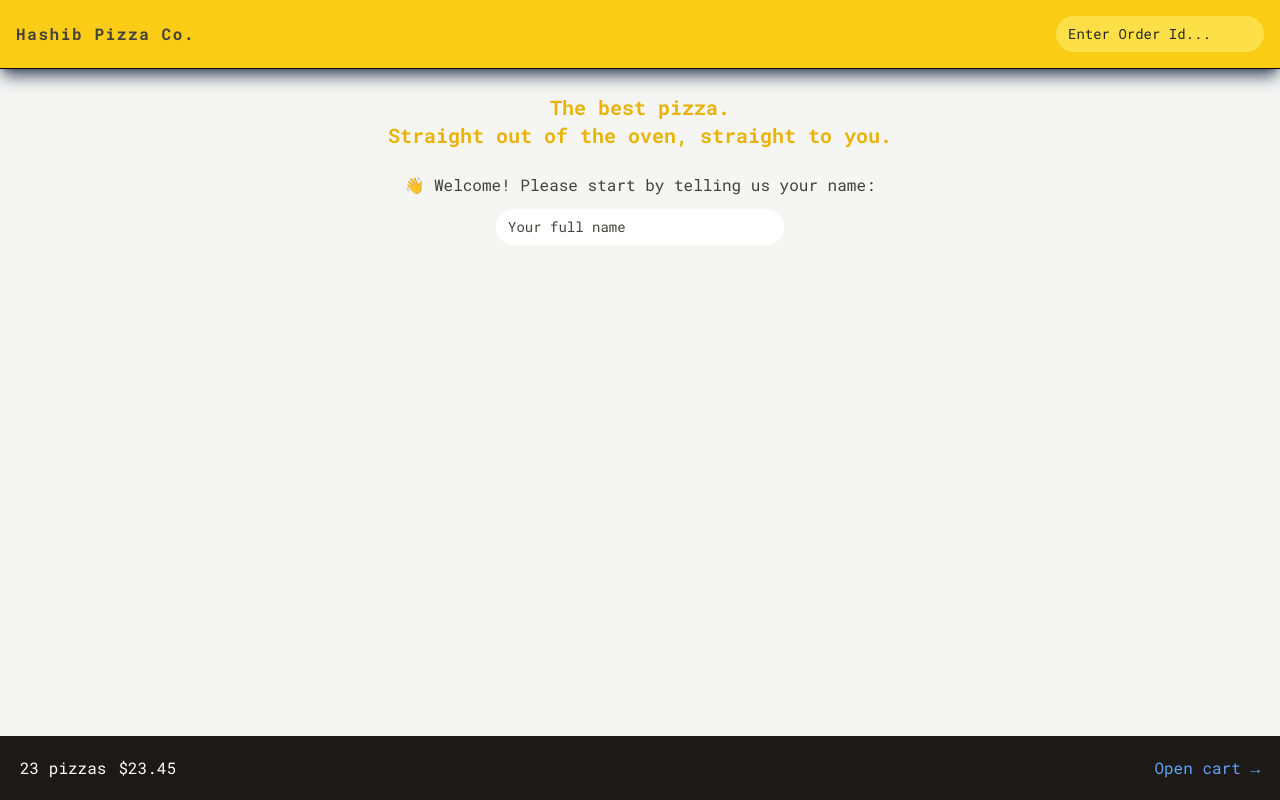
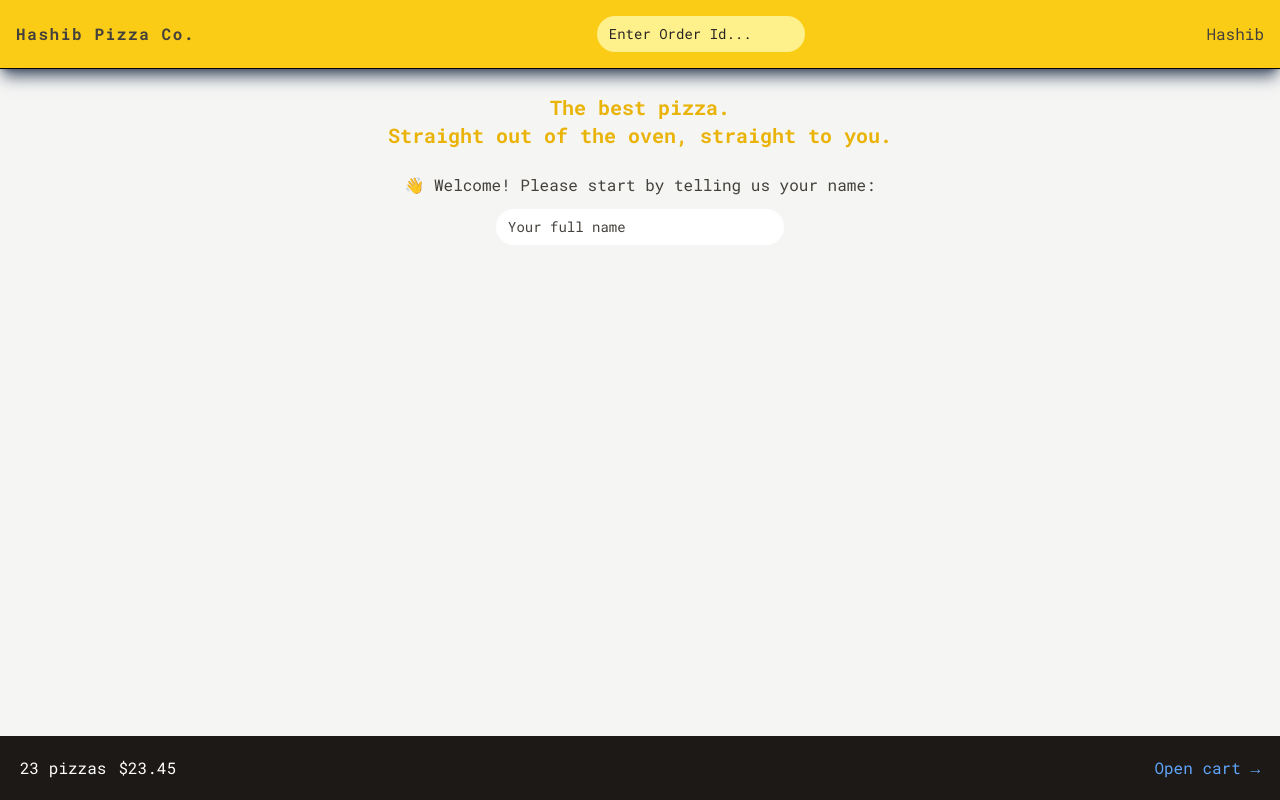
Before and after one commit to hashib786/Fast-Pizza, a React (Vite) app: page / in a window 1280 px wide. Built offline with nearby package versions, Linux system fonts and the light colour scheme.

Commit message:
Created store and show user name in user component 👤👤

```diff
--- /dev/null
+++ b/src/features/store.tsx
@@ -0,0 +1,15 @@
+import { configureStore } from "@reduxjs/toolkit";
+import userSlice from "./user/userSlice";
+
+const store = configureStore({
+  reducer: {
+    user: userSlice,
+  },
+});
+
+// We can use RootState type in every file in project
+declare global {
+  type RootState = ReturnType<typeof store.getState>;
+}
+
+export default store;
--- a/src/features/user/userSlice.ts
+++ b/src/features/user/userSlice.ts
@@ -1,3 +1,4 @@
+import { createSlice } from "@reduxjs/toolkit";
 // function getPosition() {
 //   return new Promise(function (resolve, reject) {
 //     navigator.geolocation.getCurrentPosition(resolve, reject);
@@ -19,3 +20,22 @@
 //   // 3) Then we return an object with the data that we are interested in
 //   return { position, address };
 // }
+
+export type SliceState = {
+  userName: string;
+};
+
+const initialState: SliceState = { userName: "Hashib" };
+
+const { actions, reducer } = createSlice({
+  name: "user",
+  initialState,
+  reducers: {
+    updateName: (state, action: { payload: string }) => {
+      state.userName = action.payload;
+    },
+  },
+});
+
+export default reducer;
+export const { updateName } = actions;
--- a/src/main.tsx
+++ b/src/main.tsx
@@ -2,9 +2,13 @@
 import ReactDOM from "react-dom/client";
 import App from "./App.tsx";
 import "./index.css";
+import { Provider } from "react-redux";
+import store from "./features/store.tsx";
 
 ReactDOM.createRoot(document.getElementById("root")!).render(
   <React.StrictMode>
-    <App />
-  </React.StrictMode>
+    <Provider store={store}>
+      <App />
+    </Provider>
+  </React.StrictMode>,
 );
--- a/src/ui/Header.tsx
+++ b/src/ui/Header.tsx
@@ -1,5 +1,6 @@
 import { useState } from "react";
 import { Link, useNavigate } from "react-router-dom";
+import Username from "./Username";
 
 const Header = () => {
   const [query, setQuery] = useState("");
@@ -19,13 +20,14 @@
       </Link>
       <form onSubmit={handleSubmit}>
         <input
-          className="w-36 rounded-full bg-transparent bg-yellow-300 px-3 py-2 text-sm transition-all duration-500 placeholder:text-stone-800 focus:outline-none focus:ring focus:ring-yellow-200 active:border-none sm:w-52 sm:focus:w-72"
+          className="w-36 rounded-full bg-transparent bg-yellow-200 px-3 py-2 text-sm transition-all duration-500 placeholder:text-stone-800 focus:outline-none focus:ring focus:ring-yellow-200 active:border-none sm:w-52 sm:focus:w-72"
           type="text"
           placeholder="Enter Order Id..."
           onChange={(e) => setQuery(e.target.value)}
           value={query}
         />
       </form>
+      <Username />
     </header>
   );
 };
--- /dev/null
+++ b/src/ui/Username.tsx
@@ -0,0 +1,14 @@
+import { useSelector } from "react-redux";
+
+const Username = () => {
+  const { userName } = useSelector((state: RootState) => state.user);
+  if (!userName) return null;
+
+  return (
+    <div className="hidden sm:block">
+      <p>{userName}</p>
+    </div>
+  );
+};
+
+export default Username;
```
